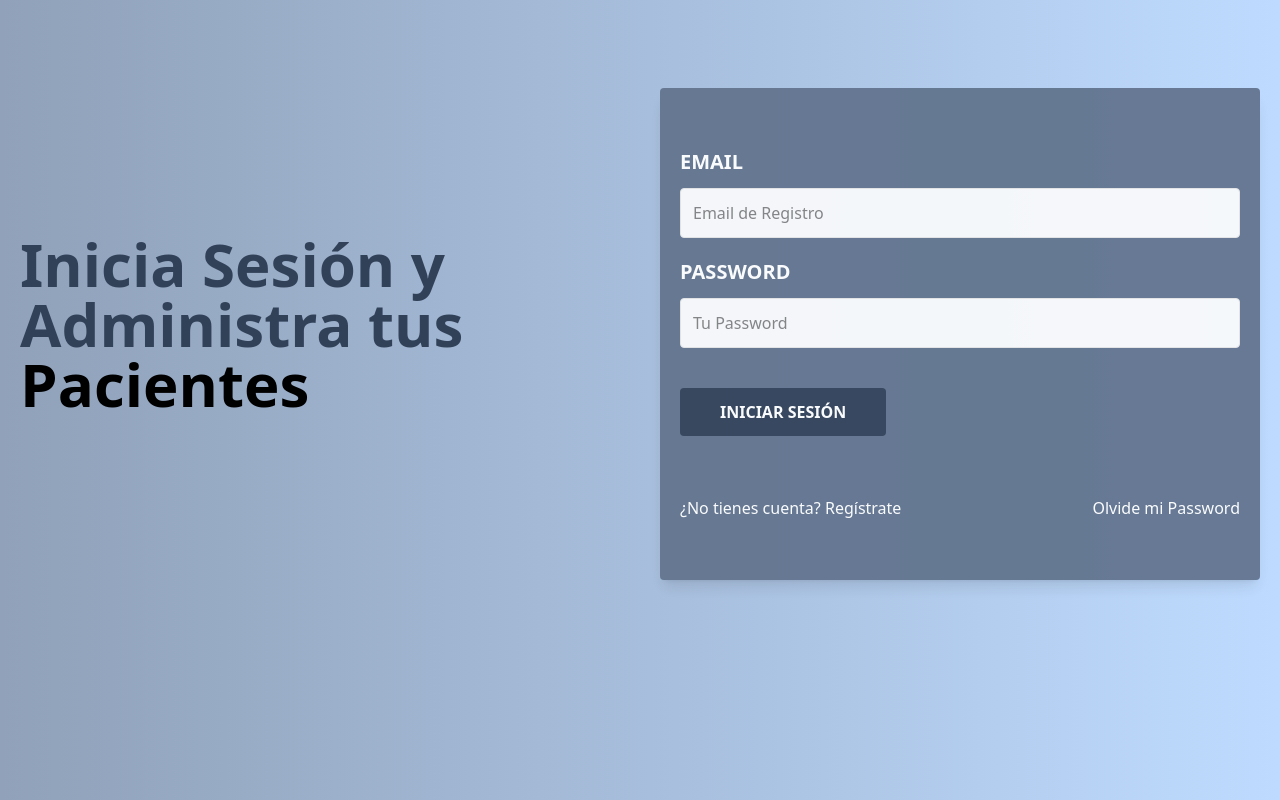
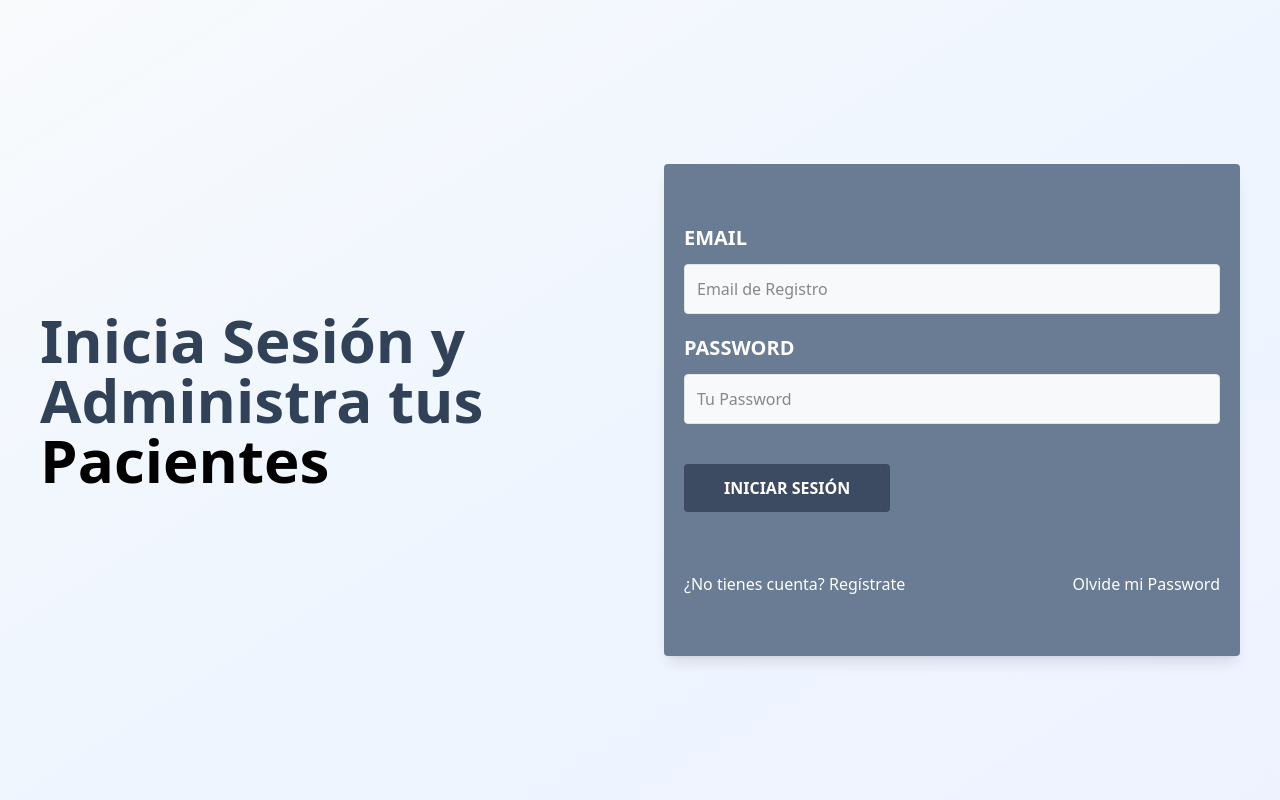
Before and after one commit to Vic-Lara-Gilles/MERN-V1-frontend, a React (Vite) app: page / in a window 1280 px wide. Built offline with nearby package versions, Linux system fonts and the light colour scheme; no server answers.

Commit message:
improvement(layout): enhance AuthLayout with modern design
Added gradient background and improved spacing for better visual appeal and user experience.

```diff
--- a/src/layout/AuthLayout.jsx
+++ b/src/layout/AuthLayout.jsx
@@ -3,9 +3,11 @@ import { Outlet } from "react-router-dom";
 const AuthLayout = () => {
     return (
         <>
-            <main className="container mx-auto md:grid md:grid-cols-2 mt-12 gap-10 p-5 items-center">
-                <Outlet />
-            </main>
+            <div className="min-h-screen bg-linear-to-br from-slate-50 via-blue-50 to-indigo-50">
+                <main className="container mx-auto md:grid md:grid-cols-2 min-h-screen gap-12 p-6 md:p-10 items-center">
+                    <Outlet />
+                </main>
+            </div>
         </>
     )
 };
```
